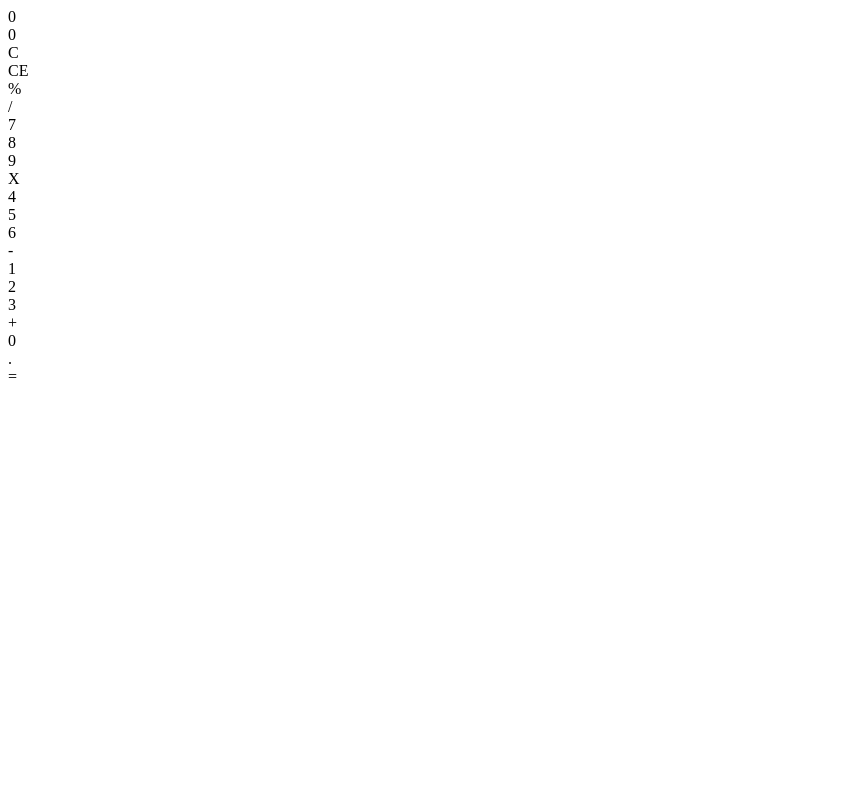
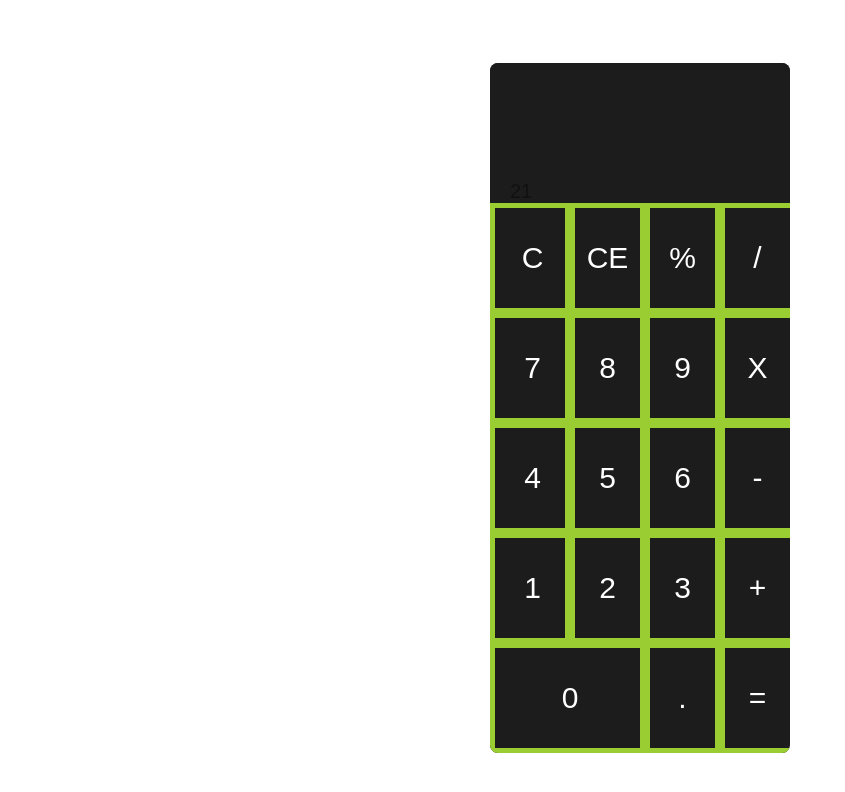
Before and after one commit to Understudystudent/JavaScriptCalculator, a plain HTML site: page index.html in a window 1280 px wide. Shown: the whole page, without its empty margins (0-845 px from the left). Drawn offline with Linux system fonts and the light colour scheme.

Commit message:
Style the buttons still need to make buttons round and aesthic better

```diff
--- a/css/style.css
+++ b/css/style.css
@@ -0,0 +1,78 @@
+*
+::after
+::before{
+    margin: 0;
+    padding: 0;
+    box-sizing: border-box;
+}
+
+body{
+    font-family: sans-serif;
+}
+
+section{
+    background-color: rgb(255, 255, 255);
+    display: flex;
+    align-items: center;
+    justify-content: center;
+    min-height: 100vh;
+    width: 100%;
+}
+
+.container {
+    background-color: #1C1C1C;
+    width: 90%;
+    max-width: 300px;
+    border-radius: 8px;
+    overflow: hidden;
+}
+
+.display {
+    background-color: #1C1C1C;
+    height: 100px;
+    width: 100%;
+    text-align: right;
+    padding: 20px;
+    font-size: 30px;
+    position: relative;
+}
+
+.display-1 {
+    opacity: 4;
+    font-size: 20px;
+    height: 20px;
+    overflow: hidden;
+}
+
+.temp-result{
+    position: absolute;
+    bottom: 0;
+    left: 10;
+    font-size: 20px;
+    opacity: .4;
+}
+
+.all_buttons {
+    color: white;
+    display: grid;
+    grid-template:repeat(4,1fr)/repeat(4,1fr) ;
+}
+
+.button{
+    border: 5px solid yellowgreen;
+    height: 100px;
+    width: 100%;
+    display: flex;
+    align-items: center;
+    justify-content: center;
+    font-size: 30px;
+    cursor: pointer;
+}
+
+.button:hover{
+    background-color : #D4D4D2
+}
+
+.btn-0 {
+    grid-column: 1/3;
+}
--- a/index.html
+++ b/index.html
@@ -13,7 +13,7 @@
             <div class="display">
                 <div class="display-1">0</div>
                 <div class="display-2">0</div>
-                <div class="temp-result"></div>
+                <div class="temp-result">21</div>
             </div>
             <div class="all_buttons">
                 <div class="button a__clear">C</div>
```
